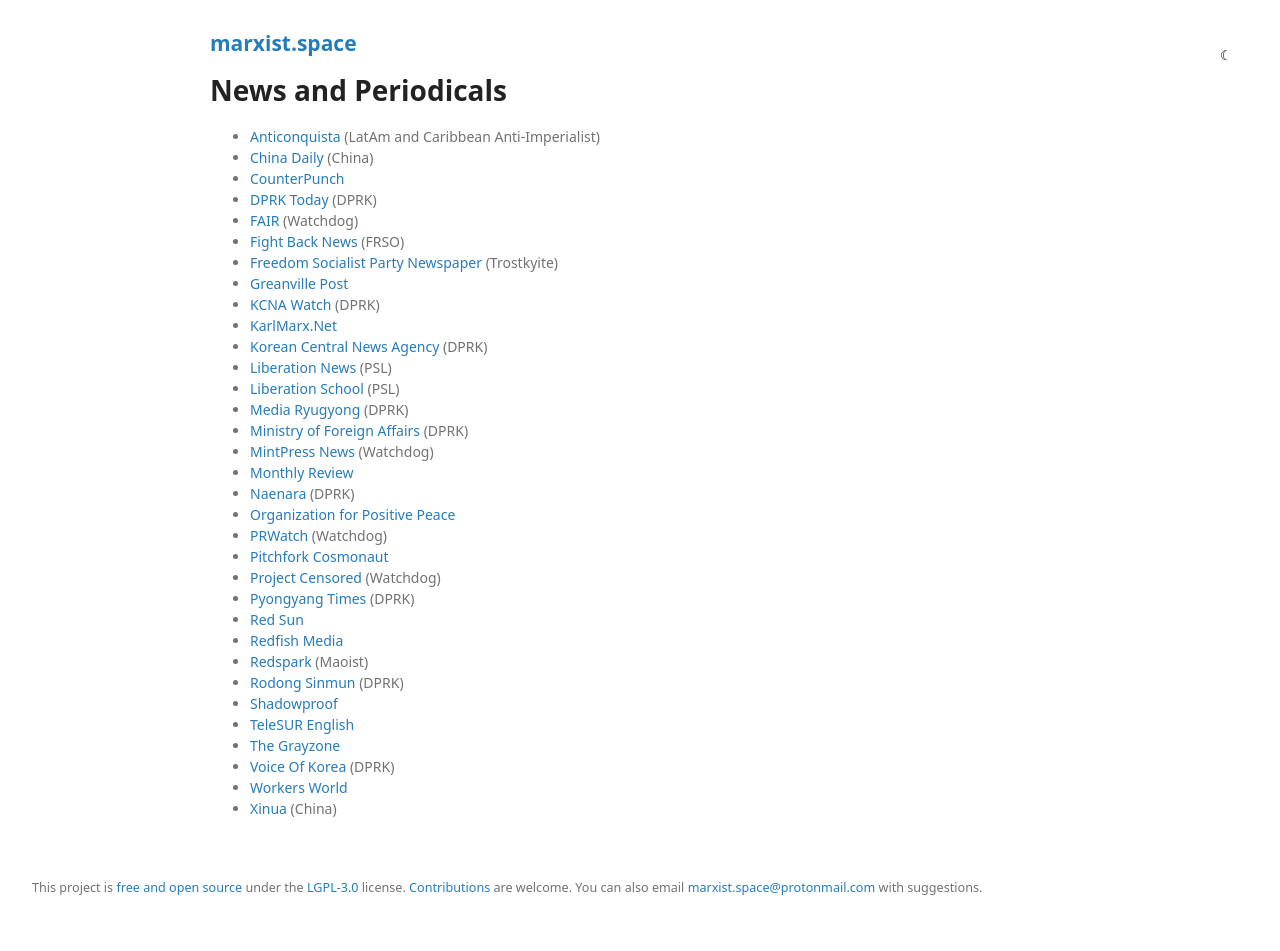
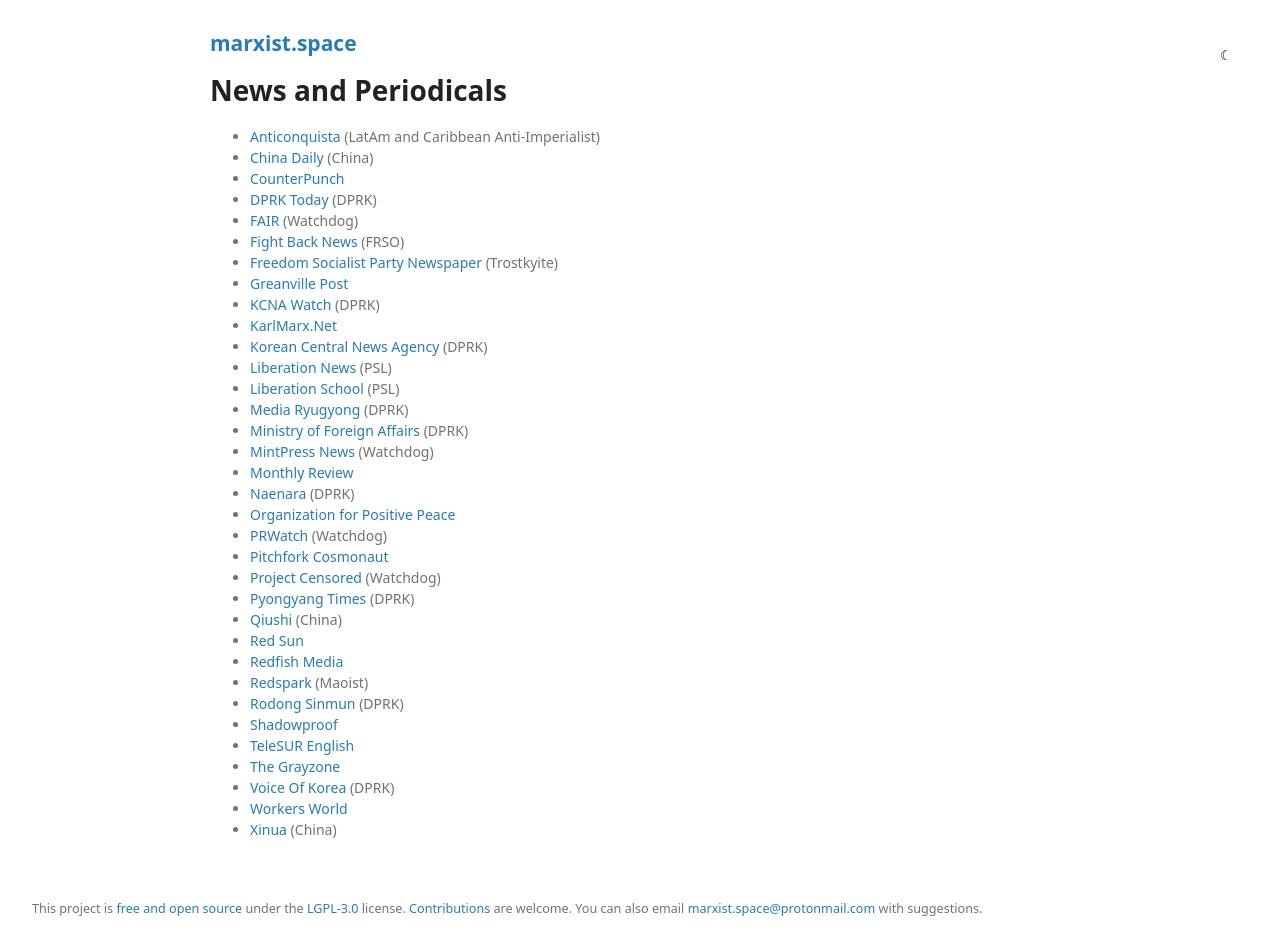
Before and after one commit to prolesoft/marxist.space, a Jekyll site: the page built from news.md, in a window 1280 px wide. Built offline with Jekyll 4.4.1, drawn with Linux system fonts in a browser that asks for light colours; our own code applies the rules of GitHub Pages for plain Markdown files; before the commit the page ends 930 px from its top, so only the background shows below that.

Commit message:
chore(news): qiushi link

```diff
--- a/news.md
+++ b/news.md
@@ -29,6 +29,7 @@
 * [Pitchfork Cosmonaut](https://pitchforkcosmonaut.org/)
 * [Project Censored](https://www.projectcensored.org/) (Watchdog)
 * [Pyongyang Times](https://www.pyongyangtimes.com.kp/) (DPRK)
+* [Qiushi](http://english.qstheory.cn/) (China)
 * [Red Sun](http://www.redsun.org/)
 * [Redfish Media](https://redfish.media/)
 * [Redspark](https://www.redspark.nu/en/) (Maoist)
```
